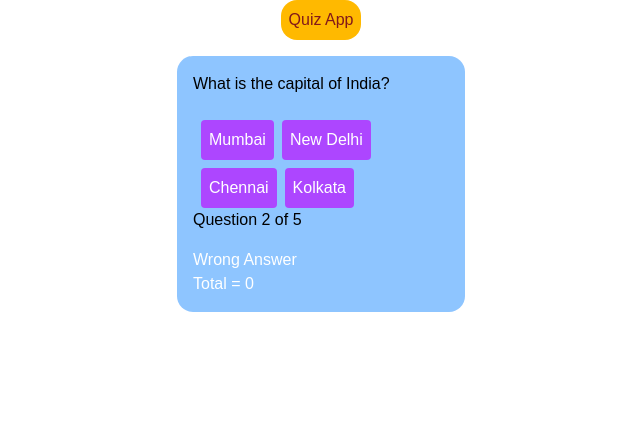
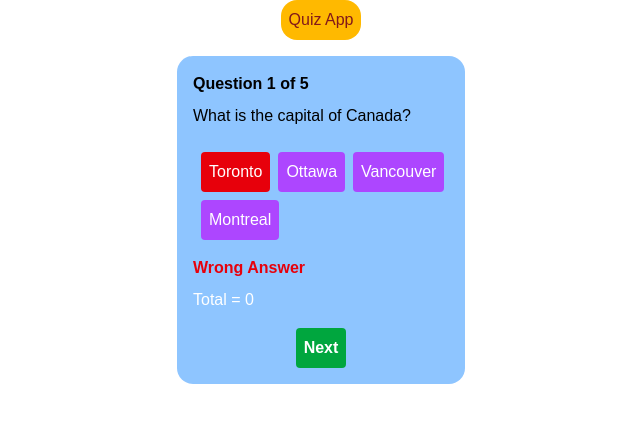
Before and after one commit to Harsimran141/Azknowledgetest, a React (Vite) app: page / in a window 1280 px wide. Both pictures are taken after a click on the button "Toronto". Shown: the top 422 px of the page, without its empty margins (319-959 px from the left). Built offline with nearby package versions, Linux system fonts and the light colour scheme.

Commit message:
feat: enhance quiz interaction with answer selection and navigation improvements

```diff
--- a/src/App.jsx
+++ b/src/App.jsx
@@ -33,28 +33,37 @@ const App = () => {
   const [correctAnswer, setCorrectAnswer] = useState(null);
   const [score, setScore] = useState(0);
   const [quizFinished, setQuizFinished] = useState(false);
-
+  const [selectedAnswer, setSelectedAnswer] = useState(null);
 
   const handleAnswer = (item) => {
+    setSelectedAnswer(item);
+
     if (item === questions[currentQuestion].answer) {
       setCorrectAnswer("Correct Answer");
       setScore((prevScore) => prevScore + 1);
     } else {
       setCorrectAnswer("Wrong Answer");
     }
+  };
 
+  const nextQuestion = () => {
     if (currentQuestion === questions.length - 1) {
       setQuizFinished(true);
     } else {
       setCurrentQuestion((prevQuestion) => prevQuestion + 1);
+      setSelectedAnswer(null);
+      setCorrectAnswer(null);
     }
   };
+
   const restartQuiz = () => {
     setCurrentQuestion(0);
     setCorrectAnswer(null);
     setScore(0);
     setQuizFinished(false);
+    setSelectedAnswer(null);
   };
+
   return (
     <div className="flex flex-col items-center">
       <h1 className="text-center text-red-900 p-2 rounded-2xl bg-amber-400">
@@ -64,43 +73,82 @@ const App = () => {
       <div className="w-72 min-h-48 rounded-2xl mt-4 bg-blue-300 p-4">
         {quizFinished ? (
           <div className="text-center">
-            <h1 className="text-xl text-green-700">Quiz Finished!</h1>
+            <h1 className="text-xl text-green-700">
+              Quiz Finished!
+            </h1>
 
             <h2 className="mt-4">
               Your Score: {score} / {questions.length}
             </h2>
-             <div className="flex justify-center mt-16 shadow-2xl">
-          <button
-            onClick={() => restartQuiz()}
-            className="bg-red-600 p-0.5 rounded text-white
-   hover:bg-green-600  hover:text-blue-800 font-bold items-center text-center"
-          >
-            Restart
-          </button>
-        </div>
+
+            <div className="flex justify-center mt-8">
+              <button
+                onClick={restartQuiz}
+                className="bg-red-600 p-2 rounded text-white font-bold hover:bg-green-600"
+              >
+                Restart
+              </button>
+            </div>
           </div>
         ) : (
           <div>
-            <p>{questions[currentQuestion].question}</p>
+            <p className="font-bold">
+              Question {currentQuestion + 1} of {questions.length}
+            </p>
+
+            <p className="mt-2">
+              {questions[currentQuestion].question}
+            </p>
 
             <div className="mt-4">
               {questions[currentQuestion].options.map((item, index) => (
                 <button
                   key={index}
                   onClick={() => handleAnswer(item)}
-                  className="p-2 bg-purple-500 text-white rounded ml-2 mt-2"
+                  disabled={selectedAnswer !== null}
+                  className={`p-2 text-white rounded ml-2 mt-2 ${
+                    selectedAnswer === item
+                      ? item === questions[currentQuestion].answer
+                        ? "bg-green-600"
+                        : "bg-red-600"
+                      : "bg-purple-500"
+                  }`}
                 >
                   {item}
                 </button>
               ))}
             </div>
-             <p>Question {currentQuestion + 1} of {questions.length}</p>
-            <h1 className="text-white mt-4">{correctAnswer}</h1>
 
-            <h1 className="text-white">Total = {score}</h1>
+            {correctAnswer && (
+              <h1
+                className={
+                  correctAnswer === "Correct Answer"
+                    ? "text-green-600 mt-4 font-bold"
+                    : "text-red-600 mt-4 font-bold"
+                }
+              >
+                {correctAnswer}
+              </h1>
+            )}
+
+            <h1 className="text-white mt-2">
+              Total = {score}
+            </h1>
+
+            {selectedAnswer && (
+              <div className="flex justify-center mt-4">
+                <button
+                  onClick={nextQuestion}
+                  className="bg-green-600 text-white p-2 rounded font-bold hover:bg-green-800"
+                >
+                  {currentQuestion === questions.length - 1
+                    ? "Finish Quiz"
+                    : "Next"}
+                </button>
+              </div>
+            )}
           </div>
         )}
-
       </div>
     </div>
   );
```
